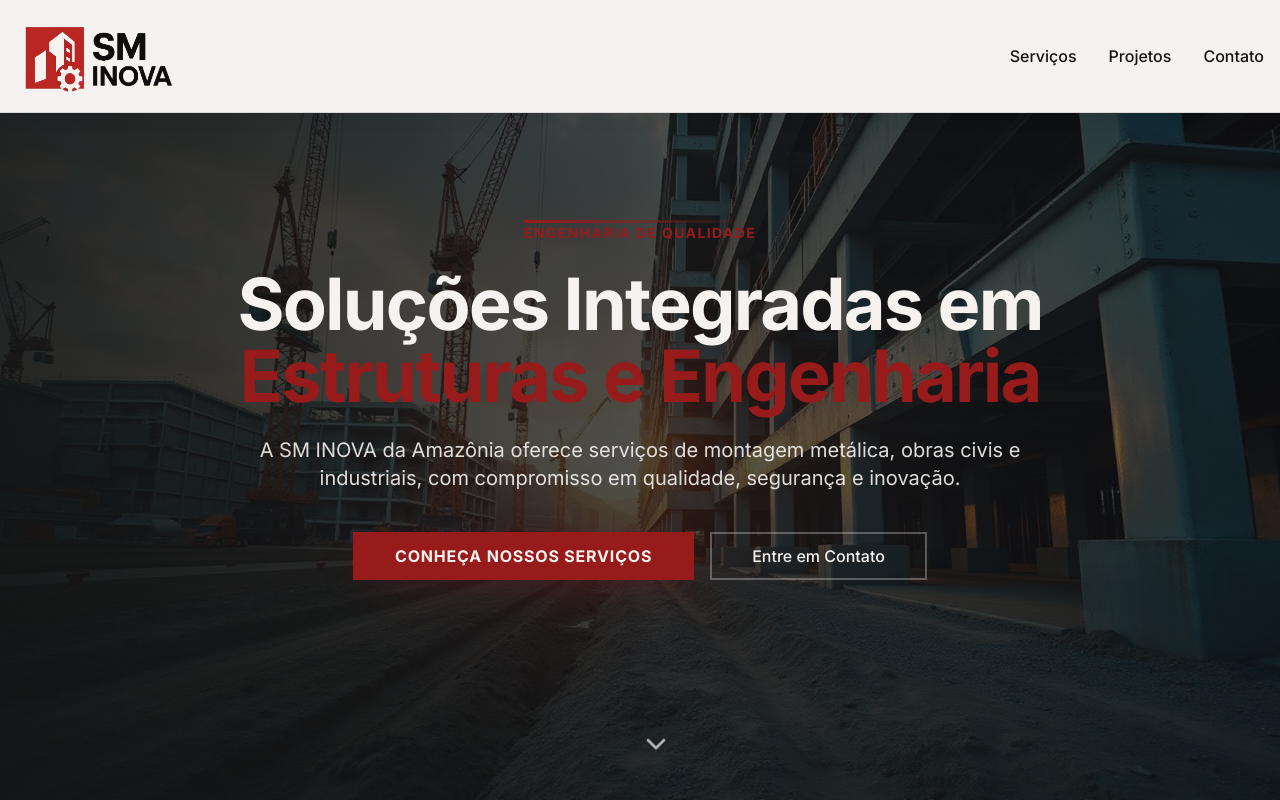
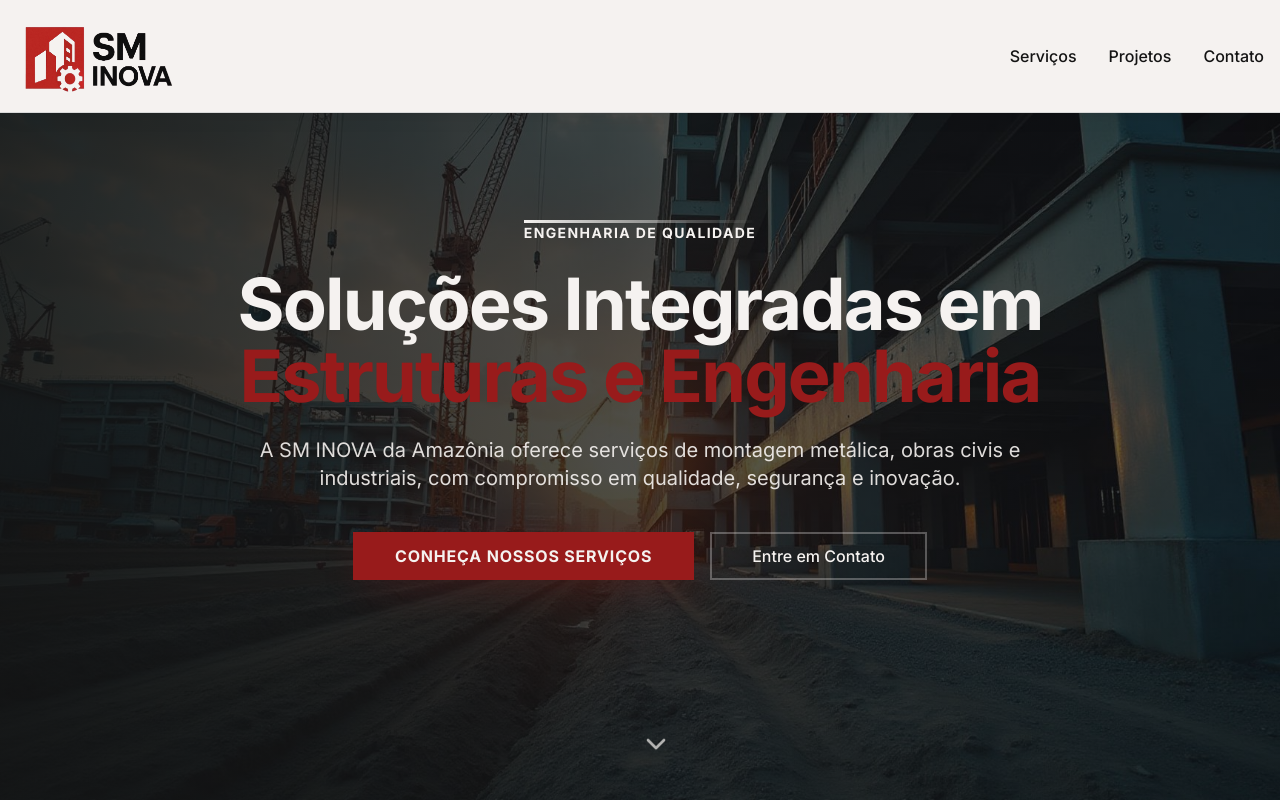
Before and after one commit to kazatec1/sm-inova, a React (Vite) app: page / in a window 1280 px wide. Shown: the top 800 px of the page. Built offline with nearby package versions, Linux system fonts and the light colour scheme; the HTML template or start-up script is replaced by a standard one.

Commit message:
Change text and line color
Update "Engenharia de Qualidade" text and its accompanying line from red to white.

```diff
--- a/src/components/Hero.tsx
+++ b/src/components/Hero.tsx
@@ -25,7 +25,7 @@ const Hero = () => {
       {/* Content */}
       <div className="relative z-10 container mx-auto px-4 text-center animate-fade-in">
         <div className="geometric-border inline-block mb-6">
-          <span className="text-primary font-bold text-sm uppercase tracking-widest">
+          <span className="text-primary-foreground font-bold text-sm uppercase tracking-widest">
             Engenharia de Qualidade
           </span>
         </div>
--- a/src/index.css
+++ b/src/index.css
@@ -97,6 +97,6 @@ All colors MUST be HSL.
     left: 0;
     right: 0;
     height: 3px;
-    background: linear-gradient(90deg, hsl(var(--primary)) 0%, transparent 100%);
+    background: linear-gradient(90deg, hsl(var(--primary-foreground)) 0%, transparent 100%);
   }
 }
```
